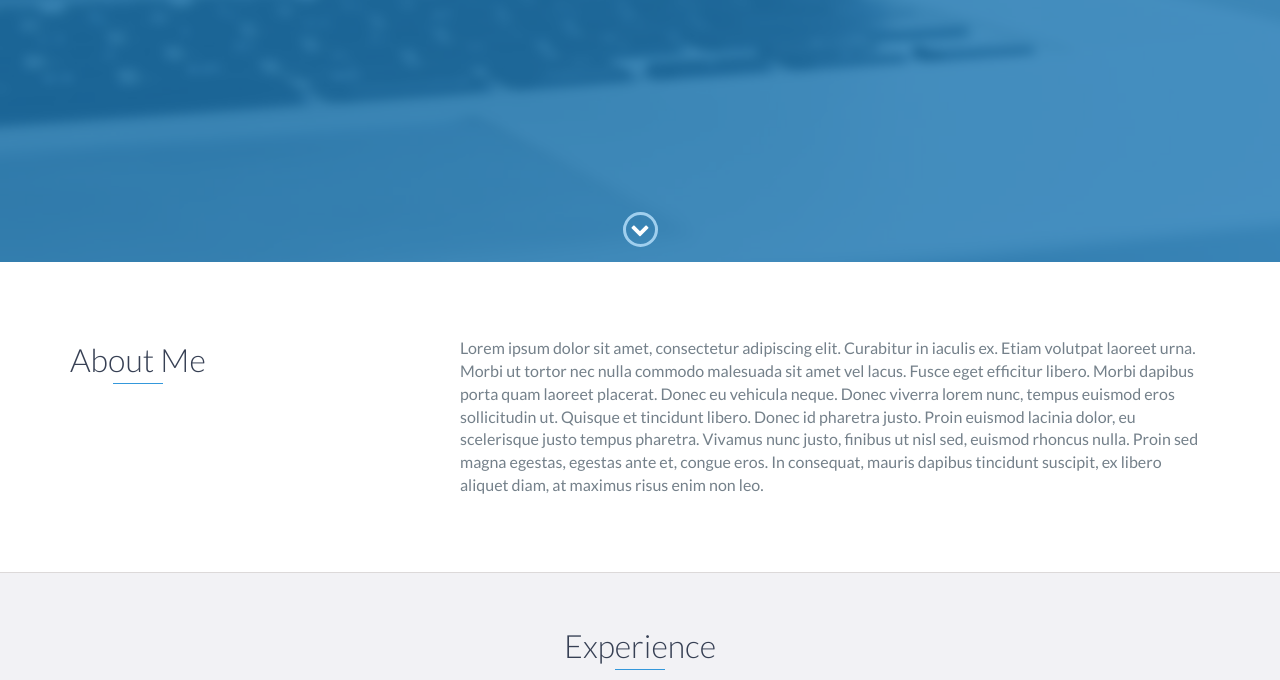
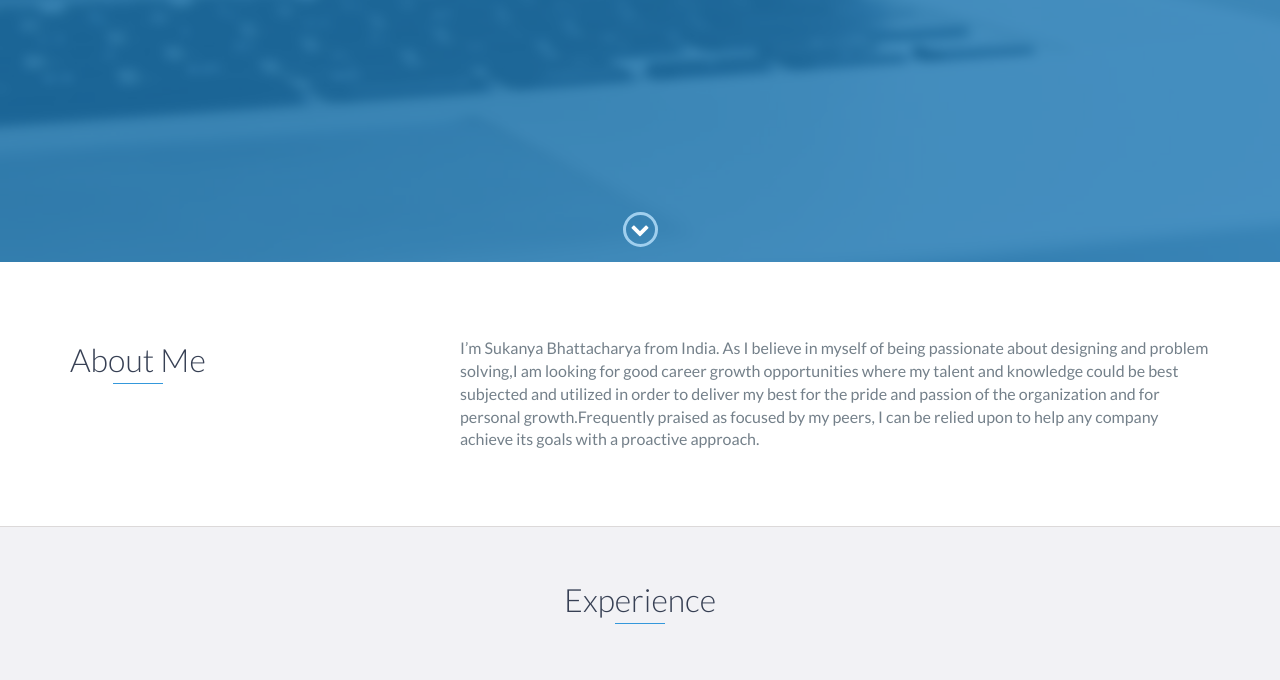
Before and after one commit to sukanya9899/sukanya9899.github.io, a website: page index.html in a window 1280 px wide. Shown: the part 538-1218 px from the top of the page. Drawn offline with nearby package versions, Linux system fonts and the light colour scheme.

Commit message:
Update index.html

```diff
--- a/index.html
+++ b/index.html
@@ -50,7 +50,7 @@
         <div id="lead-content">
             <h1>Sukanya Bhattacharya</h1>
             <h2>Web Developer | UI/UX Designer</h2>
-            <a href="#" class="btn-rounded-white">Download Resume</a>
+            <a href="https://github.com/sukanya9899/sukanya9899.github.io/files/5441502/update.pdf" class="btn-rounded-white">Download Resume</a>
         </div>
         <!-- End #lead-content -->
 
@@ -73,9 +73,9 @@
                 </div>
                 <div class="col-md-8">
                     <p>
-                        Lorem ipsum dolor sit amet, consectetur adipiscing elit. Curabitur in iaculis ex. Etiam volutpat laoreet urna. Morbi ut tortor nec nulla commodo malesuada sit amet vel lacus. Fusce eget efficitur libero. Morbi dapibus porta quam laoreet placerat. Donec
-                        eu vehicula neque. Donec viverra lorem nunc, tempus euismod eros sollicitudin ut. Quisque et tincidunt libero. Donec id pharetra justo. Proin euismod lacinia dolor, eu scelerisque justo tempus pharetra. Vivamus nunc justo, finibus
-                        ut nisl sed, euismod rhoncus nulla. Proin sed magna egestas, egestas ante et, congue eros. In consequat, mauris dapibus tincidunt suscipit, ex libero aliquet diam, at maximus risus enim non leo.
+I’m Sukanya Bhattacharya from India. As I believe in myself of being passionate about designing and problem solving,I am looking for good career growth opportunities where my talent and knowledge could be best
+subjected and utilized in order to deliver my best for the pride and passion of the organization and for personal growth.Frequently praised as focused by my peers, I can be relied upon to help any
+company achieve its goals with a proactive approach.
                     </p>
                 </div>
             </div>
```
